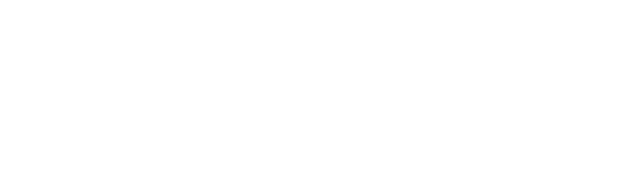
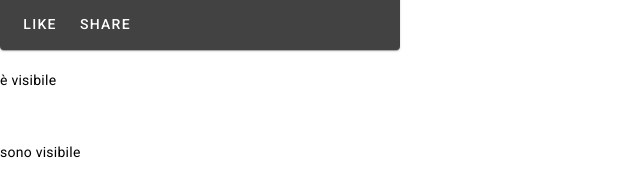
Before and after one commit to lelebiso/testAngular, an Angular app: page / in a window 1280 px wide. Shown: the part 1574-1770 px from the top of the page, without its empty margins (0-640 px from the left). Before the commit the page ends 1186 px from the top, so only its background shows below. Built offline with nearby package versions, Linux system fonts and the light colour scheme.

Commit message:
directive ngif

```diff
--- a/src/app/app.component.html
+++ b/src/app/app.component.html
@@ -1,3 +1,31 @@
+<br>
+<br>
+<br>
+<br>
+<br>
+<br>
+<br>
+<br>
+<br>
+<br>
+<br>
+<br>
+<br>
+<br>
+<br>
+<br>
+<br>
+<br>
+<br>
+<br>
+<br>
+<br>
+<br>
+<br>
+<br>
+<br>
+<br>
+<br>
 <br>
 <br>
 <br>
@@ -11,10 +39,20 @@
 <p>{{title}}</p>
 <br>
 <br>
+<cardComponent></cardComponent>
+<br>
+<p *ngIf="isVisible">è visibile</p>
+<p *ngIf="!isVisible">non è visibile</p>
 <br>
 <br>
-<cardComponent></cardComponent>
-<br>
+<ng-template *ngIf="isVisible; then bloccoIf else bloccoElse">Sono visibile</ng-template>
+
+<ng-template #bloccoIf>
+    <p>sono visibile</p>
+</ng-template>
+<ng-template #bloccoElse>
+    <p>non sono visibile</p>
+</ng-template>
 
 <br>
 <app-button> </app-button>
--- a/src/app/app.component.ts
+++ b/src/app/app.component.ts
@@ -7,6 +7,7 @@ import { Component } from '@angular/core';
 })
 export class AppComponent {
   title = 'testb';
+  isVisible = true;
 
   onInput(event: Event) {
     this.title = (<HTMLInputElement>event.target).value
```
Also changed, not shown: src/app/card/card.component.css (line endings or trailing spaces).
